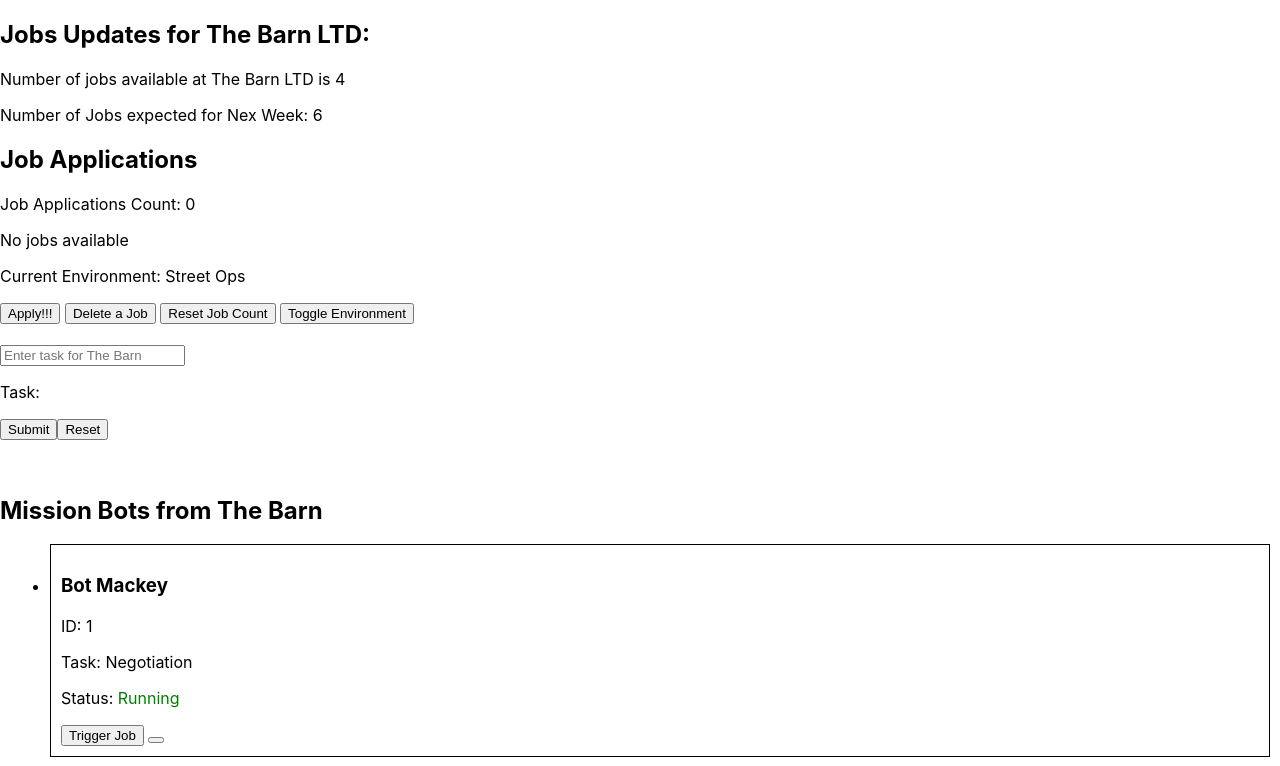
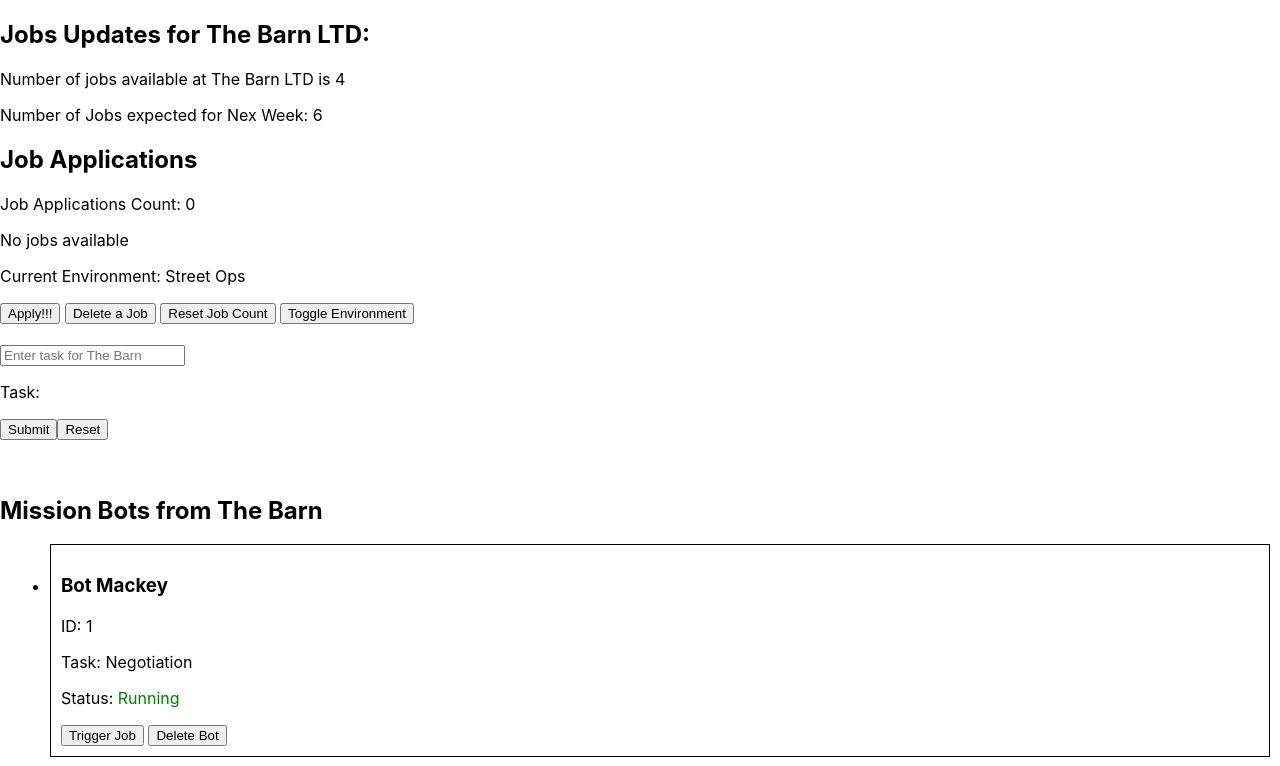
Before and after one commit to Davsan88/dynamic-job-board, a React (Create React App) app: page / in a window 1280 px wide. Shown: the top 766 px of the page. Built offline with nearby package versions, Linux system fonts and the light colour scheme.

Commit message:
Update BotListManager.js

```diff
--- a/src/BotListManager.js
+++ b/src/BotListManager.js
@@ -46,7 +46,7 @@ const BotListManager = () => {
             {/* Step 7: Conditionally style bot status */}
             <p>Status: <span style={{ color: bot.status === 'Running' ? 'green' : 'red'}}>{bot.status}</span></p>
             <button onClick={() => triggerJob(bot.id)}>Trigger Job</button>  {/* Button to trigger job */}
-            <button onClick={() => deleteJob(bot.id)}></button>
+            <button onClick={() => deleteBot(bot.id)}>Delete Bot</button>
           </li>
         ))}
       </ul>
```
